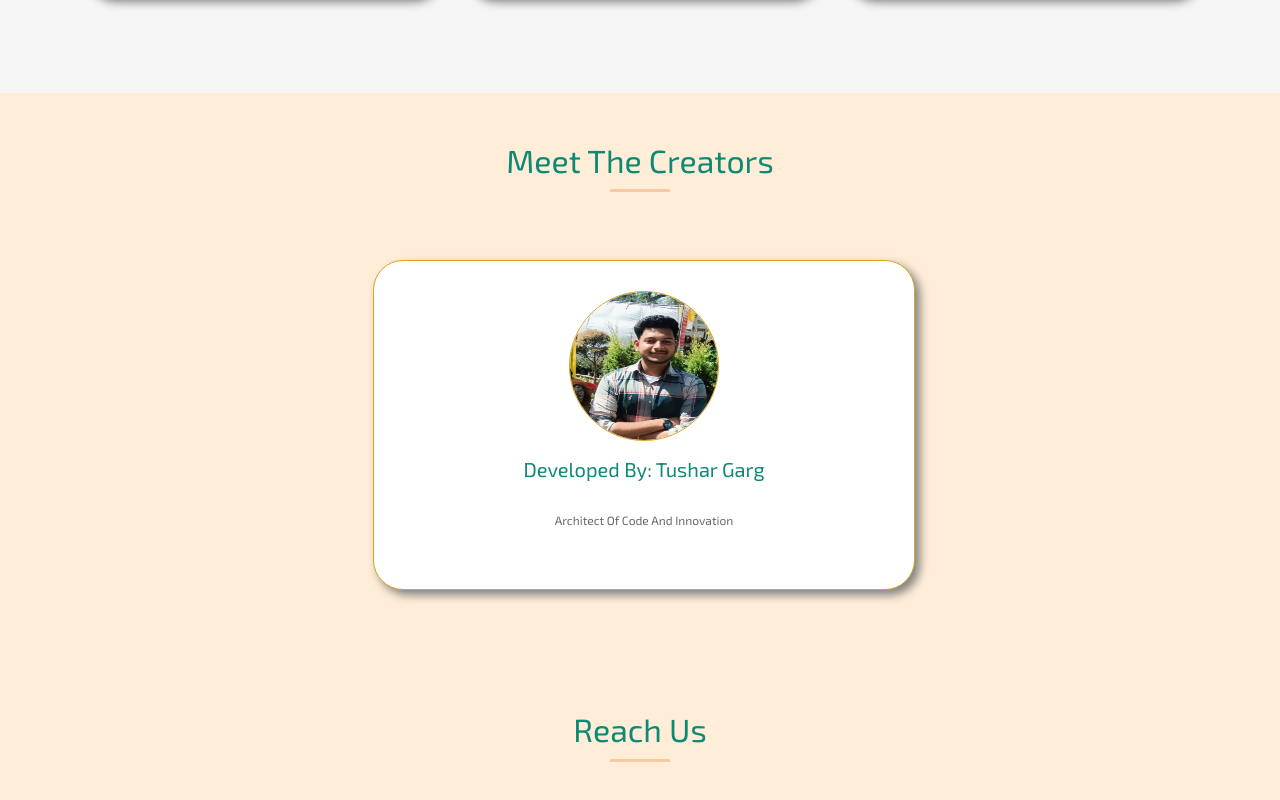
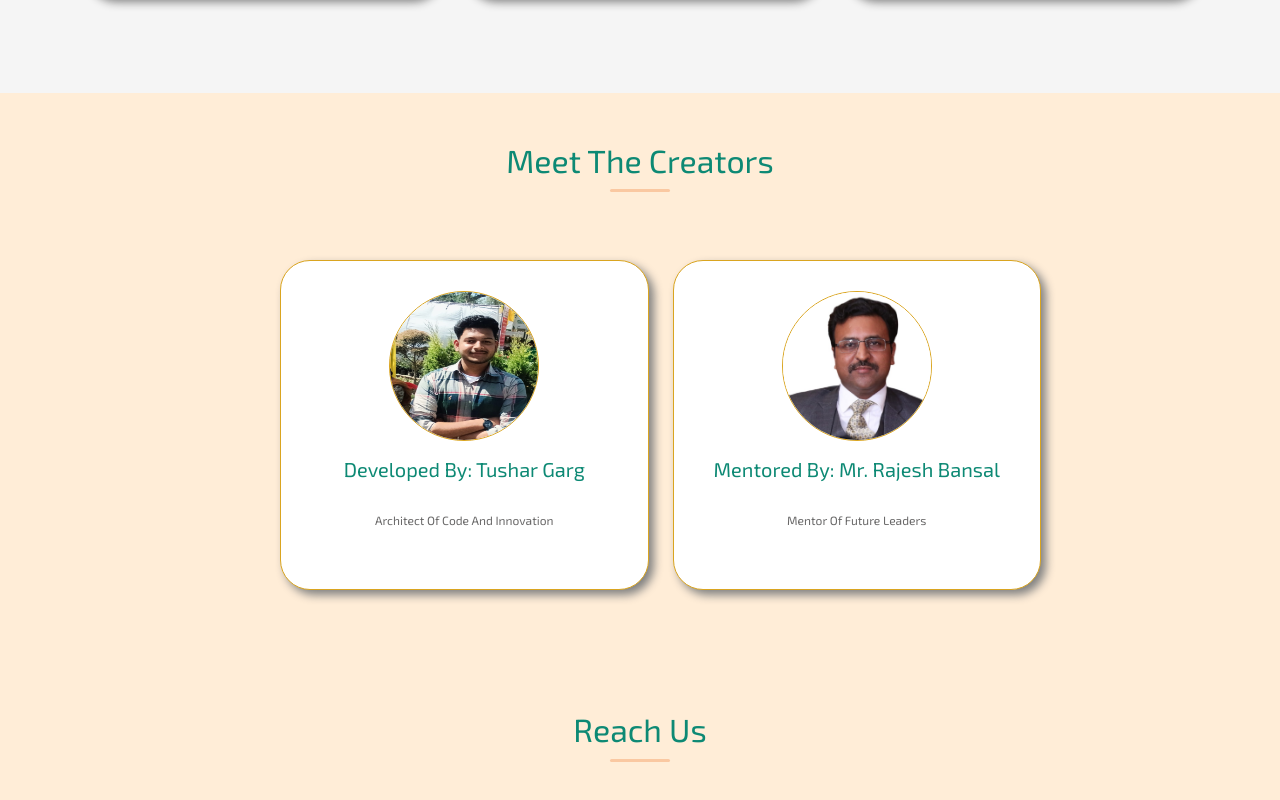
Before and after one commit to tushargarg1614/Next_Hope, a website: page public/index.html in a window 1280 px wide. Shown: the part 1704-2504 px from the top of the page. Drawn offline with nearby package versions, Linux system fonts and the light colour scheme.

Commit message:
modified creators section
created mentor card

```diff
--- a/public/index.html
+++ b/public/index.html
@@ -363,8 +363,8 @@ in modal ends here -->
       <hr>
     </div>
     <div class="container serCardBox my-5">
-      <div class="row offset-md-3">
-      <div class="serCard col-md-8">
+      <div class="row offset-md-2">
+      <div class="serCard col-md-5">
         <div class="card  " >
           <img src="images/WhatsApp Image 2025-03-29 at 10.24.17 AM.jpeg" class="creator-img card-img-top align-self-center rounded-circle " alt="...">
           <div class="card-body">
@@ -375,7 +375,7 @@ in modal ends here -->
         </div>
       </div>
 
-      <!-- <div class="serCard col-md-5">
+      <div class="serCard col-md-5">
         <div class="card  " >
           <img src="images/WhatsApp Image 2025-03-24 at 4.25.35 PM.jpeg" class="creator-img card-img-top align-self-center rounded-circle " alt="...">
           <div class="card-body">
@@ -384,7 +384,7 @@ in modal ends here -->
 
           </div>
         </div>
-      </div> -->
+      </div>
 
 
     </div>
```
